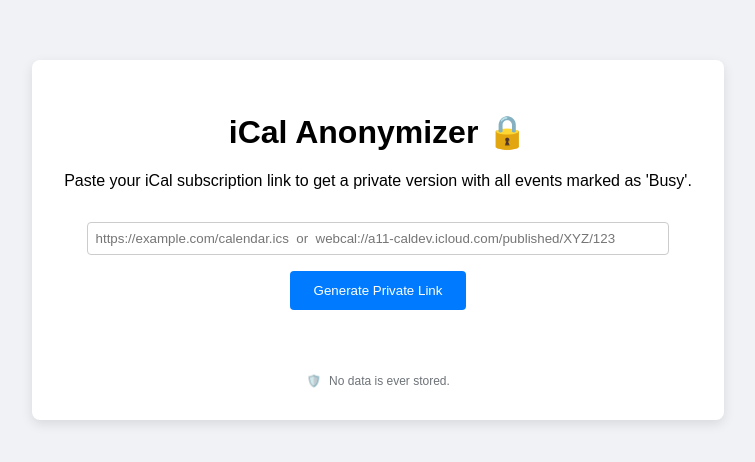
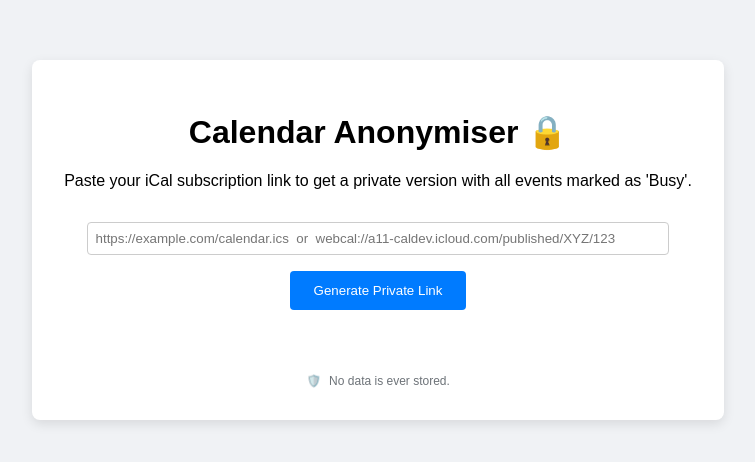
Before and after one commit to IndigoLuksch/hidemycalendar, a plain HTML site: page frontend/index.html in a window 1280 px wide. Shown: the part 168-630 px from the top of the page, without its empty margins (262-1017 px from the left). Drawn offline with Linux system fonts and the light colour scheme.

Commit message:
Update index.html

```diff
--- a/frontend/index.html
+++ b/frontend/index.html
@@ -8,7 +8,7 @@
 </head>
 <body>
     <main>
-        <h1>iCal Anonymizer 🔒</h1>
+        <h1>Calendar Anonymiser 🔒</h1>
         <p>Paste your iCal subscription link to get a private version with all events marked as 'Busy'.</p>
         <input type="url" id="ical-url" placeholder="https://example.com/calendar.ics  or  webcal://a11-caldev.icloud.com/published/XYZ/123" required>
         <button id="submit-btn">Generate Private Link</button>
```
